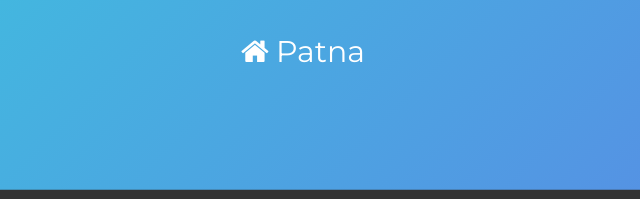
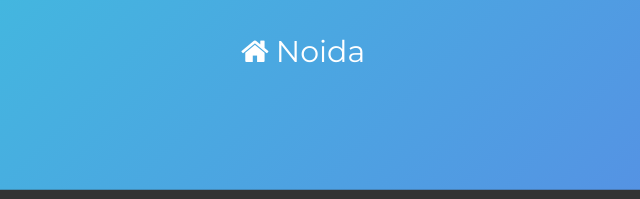
Before and after one commit to BeautyKSingh/Portfolio, a plain HTML site: page index.html in a window 1280 px wide. Shown: the part 2173-2372 px from the top of the page, 337-977 px from the left. Drawn offline with Linux system fonts and the light colour scheme.

Commit message:
change the current city name

```diff
--- a/index.html
+++ b/index.html
@@ -210,7 +210,7 @@
             aria-label="home"
           >
             <i class="fa fa-home"></i>
-            <span class="break-word">Patna</span>
+            <span class="break-word">Noida</span>
           </a>
         </div>
       </div>
```
